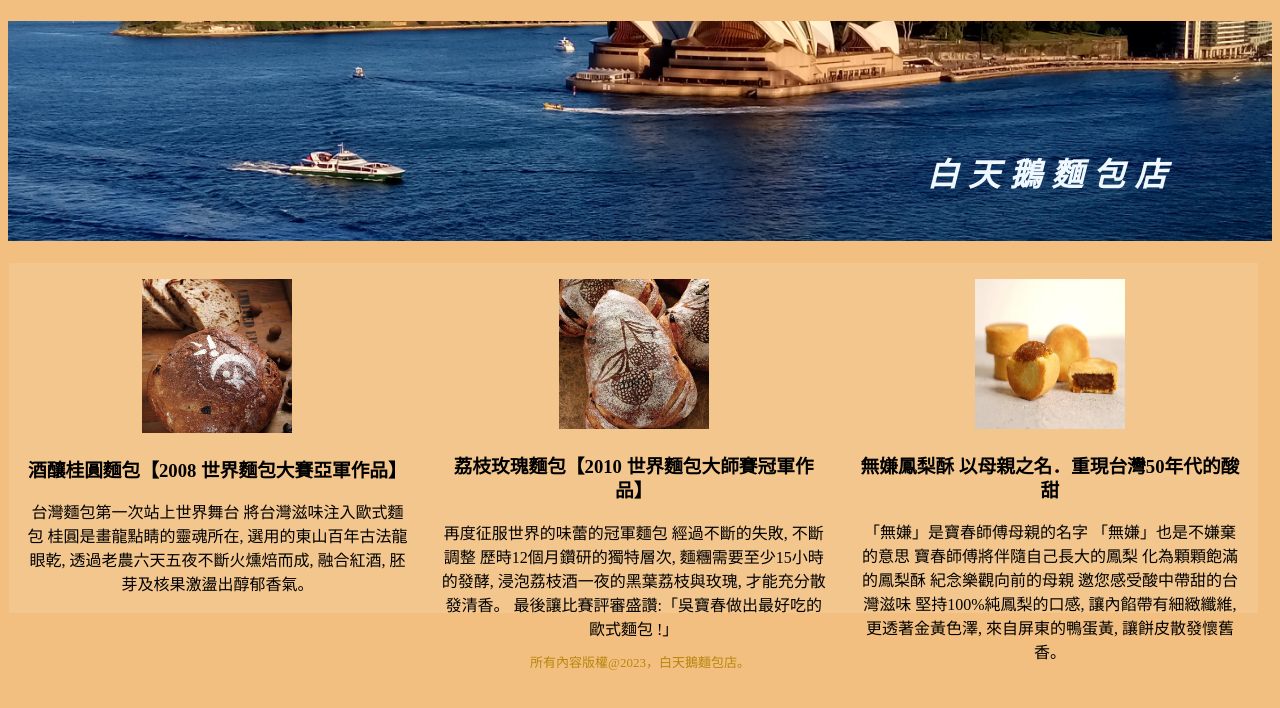
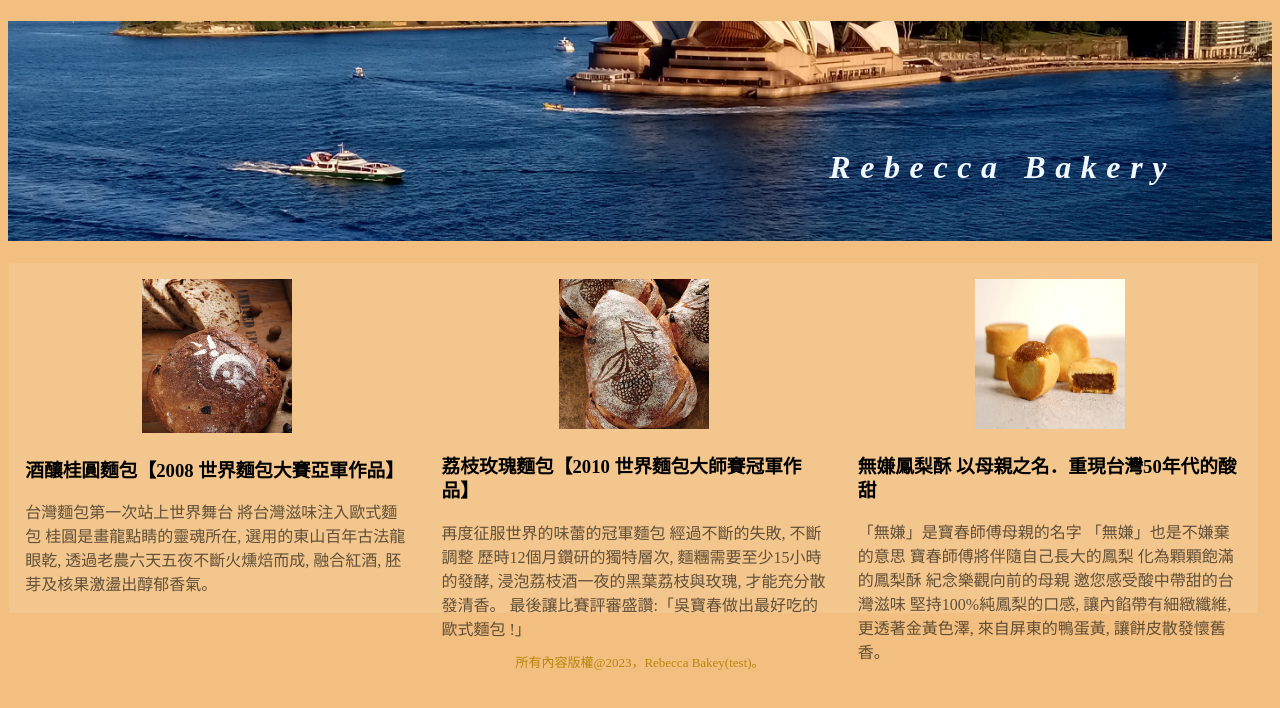
Before and after one commit to Rebecca168/web_rebecca, a plain HTML site: page index.html in a window 1280 px wide. Drawn offline with Linux system fonts and the light colour scheme.

Commit message:
Update index.html

```diff
--- a/index.html
+++ b/index.html
@@ -5,7 +5,7 @@
     <meta charset="UTF-8">
     <meta http-equiv="X-UA-Compatible" content="IE=edge">
     <meta name="viewport" content="width=device-width, initial-scale=1.0">
-    <title>白天鵝麵包店</title>
+    <title>Rebecca Bakery</title>
 
 
     <style>
@@ -52,6 +52,7 @@
             width: 33%;
             padding: 1em;
             height: 350px;
+            color: #00000099;
             line-height: 1.5em;
         }
 
@@ -77,13 +78,13 @@
 
 <body>
     <header>
-        <h1><em>白天鵝麵包店</em></h1>
+        <h1><em>Rebecca Bakery</em></h1>
 
 
     </header>
     <main>
         <section id="left">
-            <div><img src="./酒釀桂圓.png" alt="【2008 世界麵包大賽亞軍作品: 酒釀桂圓麵包】" width="150" </div>
+            <div><img src="./酒釀桂圓.png" alt="【2008 世界麵包大賽亞軍作品: 酒釀桂圓麵包】" width="150"> </div>
                 <h3> 酒釀桂圓麵包【2008 世界麵包大賽亞軍作品】</h3>
 
                 <p>台灣麵包第一次站上世界舞台
@@ -100,7 +101,7 @@
         </section>
 
         <section id="center">
-            <div><img src="./荔枝玫瑰.png" alt="【2010 世界麵包大師賽冠軍作品】" width="150" </div>
+            <div><img src="./荔枝玫瑰.png" alt="【2010 世界麵包大師賽冠軍作品】" width="150"> </div>
                 <h3>荔枝玫瑰麵包【2010 世界麵包大師賽冠軍作品】</h3>
                 <p>再度征服世界的味蕾的冠軍麵包
 
@@ -113,7 +114,7 @@
         </section>
 
         <section id="right">
-            <div><img src="./無嫌鳳梨酥.png" alt="無嫌鳳梨酥  以母親之名．重現台灣50年代的酸甜" width="150" height="150" </div>
+            <div><img src="./無嫌鳳梨酥.png" alt="無嫌鳳梨酥  以母親之名．重現台灣50年代的酸甜" width="150" height="150"> </div>
                 <h3>無嫌鳳梨酥 以母親之名．重現台灣50年代的酸甜</h3>
 
                 <p>「無嫌」是寶春師傅母親的名字
@@ -135,7 +136,7 @@
 
     </main>
     <footer>
-        所有內容版權@2023，白天鵝麵包店。
+        所有內容版權@2023，Rebecca Bakey(test)。
 
     </footer>
 </body>
```
